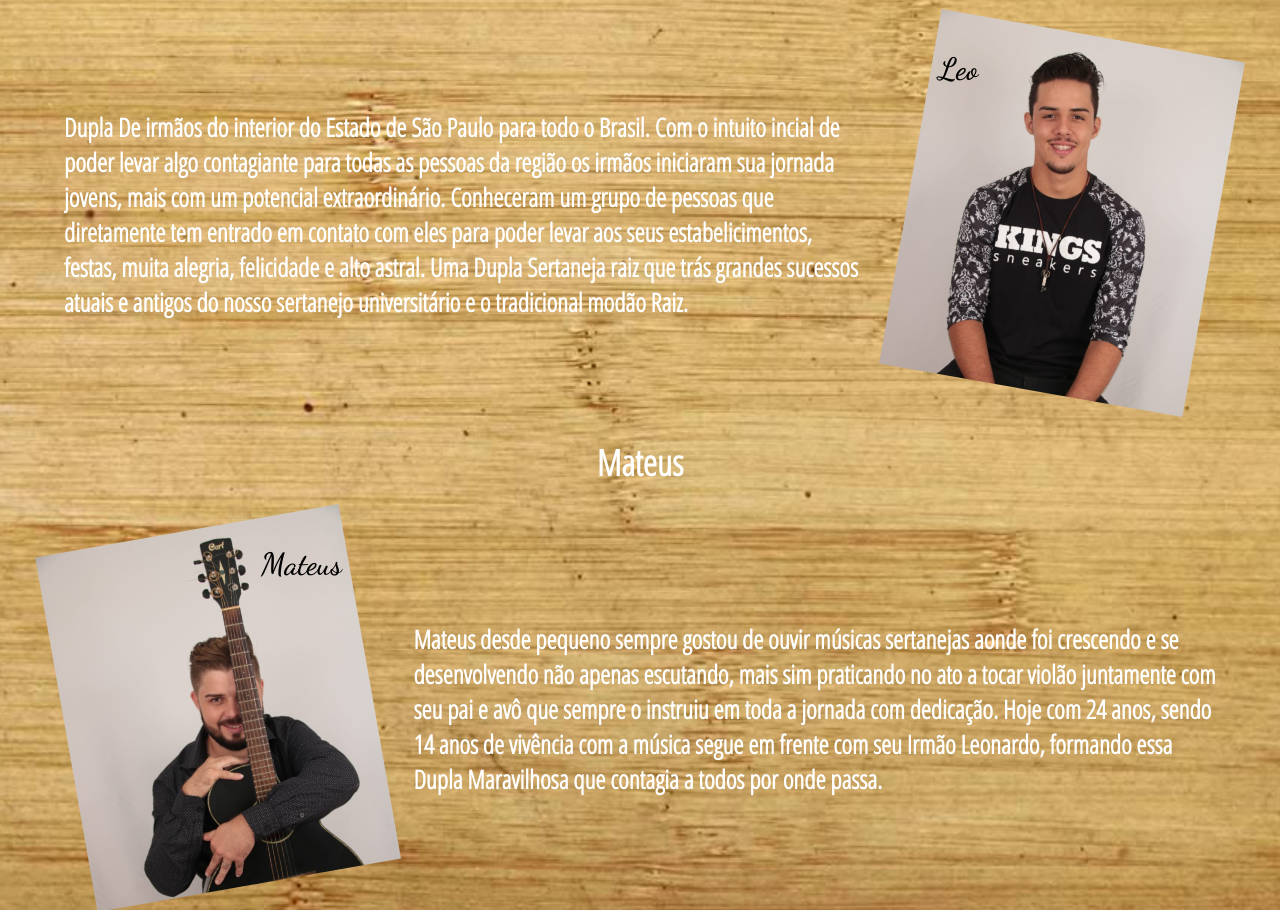
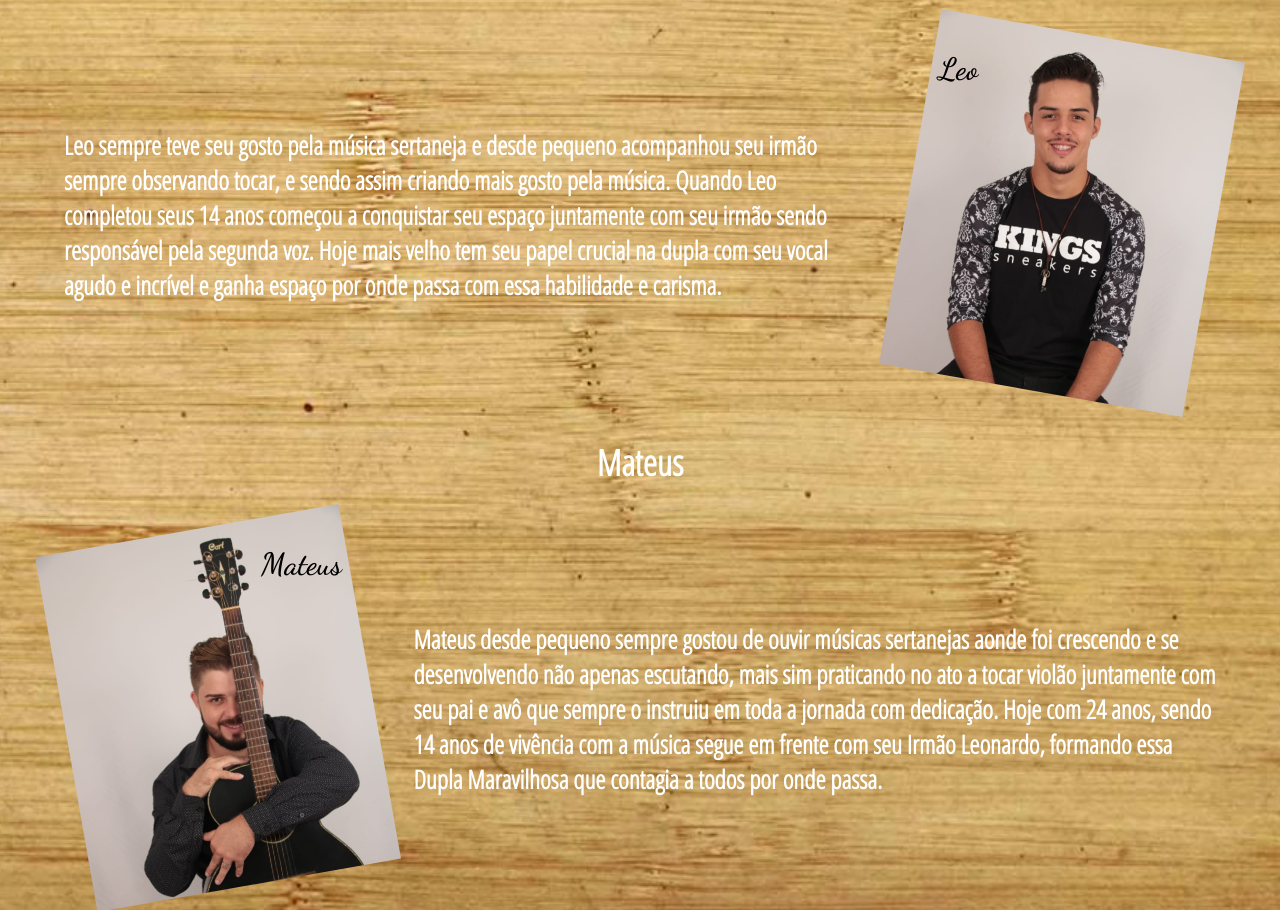
Before and after one commit to Tavim2020/Projeto-DuplaSertanejaOrlandia, a website: page src/views/historia.html in a window 1280 px wide. Shown: the part 793-1703 px from the top of the page. Drawn offline with Linux system fonts and the light colour scheme; a web font is replaced by a local one.

```diff
--- a/public/style/contato.css
+++ b/public/style/contato.css
@@ -227,9 +227,7 @@
     transition: 2s;
 }
 
-.imagem .background-image .image-center img:hover{
-   transform: rotateX(90deg);
-}
+
 
 /* footer */
 footer{
--- a/src/views/historia.html
+++ b/src/views/historia.html
@@ -122,14 +122,11 @@
 
                     <div class="text-and-image-leo">
 
-                        <p>Dupla De irmãos do interior do Estado de São Paulo para todo o Brasil.
-                            Com o intuito incial de poder levar algo contagiante para todas as pessoas da região
-                            os irmãos iniciaram sua jornada jovens, mais com um potencial extraordinário.
-                            Conheceram um grupo de pessoas que diretamente tem entrado em contato com eles para poder
-                            levar aos seus estabelicimentos, festas, muita alegria, felicidade e alto astral. Uma Dupla
-                            Sertaneja
-                            raiz que trás grandes sucessos atuais e antigos do nosso sertanejo universitário e
-                            o tradicional modão Raiz.
+                        <p>Leo sempre teve seu gosto pela música sertaneja e desde pequeno acompanhou seu irmão
+                            sempre observando tocar, e sendo assim criando mais gosto pela música. Quando Leo completou seus 14 anos
+                            começou a conquistar seu espaço juntamente com seu irmão sendo responsável pela segunda voz.
+                            Hoje mais velho tem seu papel crucial na dupla com seu vocal agudo e incrível e ganha espaço por onde passa
+                            com essa habilidade e carisma.
                         </p>
 
                         <figure>
```
Also changed, not shown: src/server.js (+8 -7 lines).
